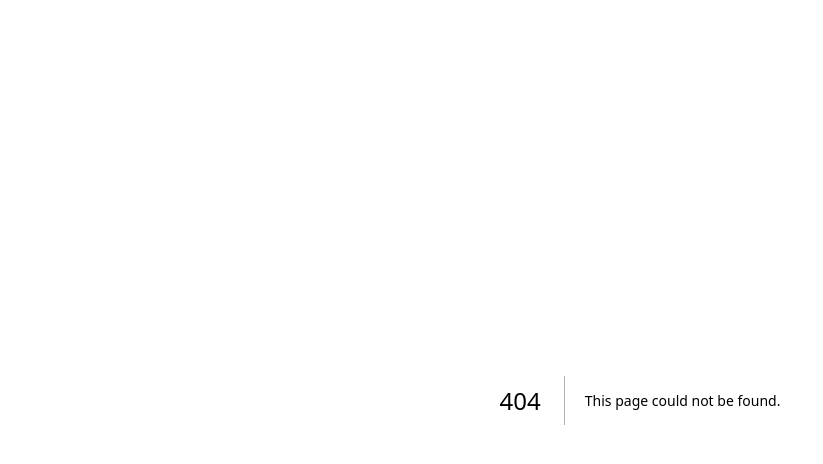
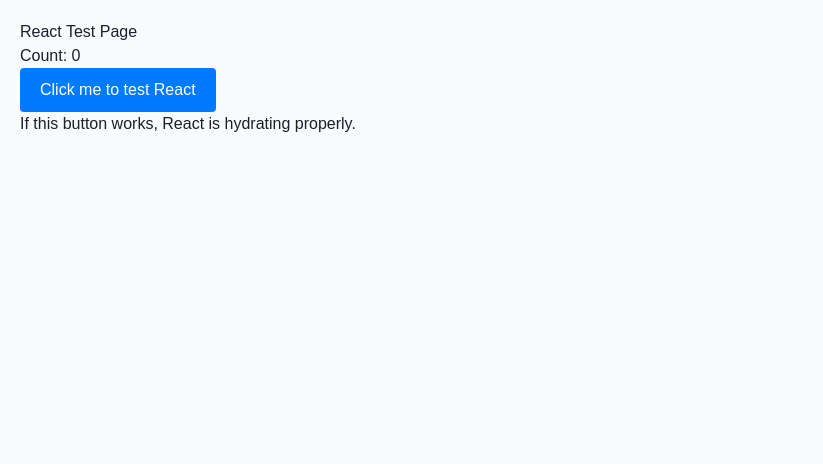
Before and after one commit to SeelanGov/Thandi.AI-Master, a Next.js app: page /test-react in a window 1280 px wide. Before the commit this address had no page. Shown: the top 464 px of the page, without its empty margins (0-823 px from the left). Built offline with nearby package versions, Linux system fonts and the light colour scheme.

Commit message:
Add React test page to diagnose hydration issue

```diff
--- /dev/null
+++ b/app/test-react/page.jsx
@@ -0,0 +1,29 @@
+'use client';
+
+import { useState } from 'react';
+
+export default function TestReact() {
+  const [count, setCount] = useState(0);
+
+  return (
+    <div style={{ padding: '20px', fontFamily: 'Arial' }}>
+      <h1>React Test Page</h1>
+      <p>Count: {count}</p>
+      <button
+        onClick={() => setCount(count + 1)}
+        style={{
+          padding: '10px 20px',
+          fontSize: '16px',
+          backgroundColor: '#007bff',
+          color: 'white',
+          border: 'none',
+          borderRadius: '4px',
+          cursor: 'pointer'
+        }}
+      >
+        Click me to test React
+      </button>
+      <p>If this button works, React is hydrating properly.</p>
+    </div>
+  );
+}
```
